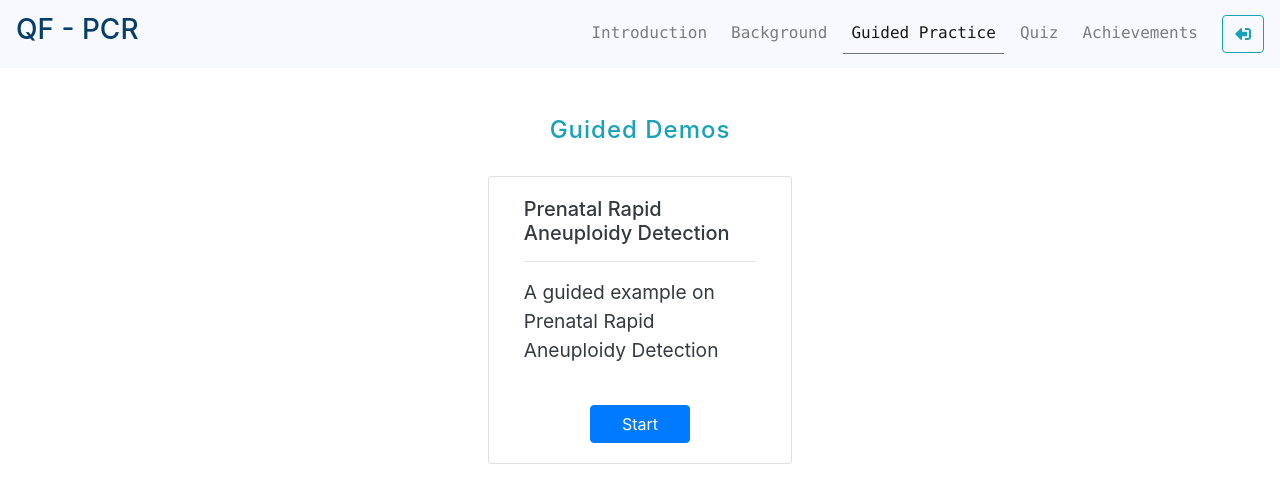
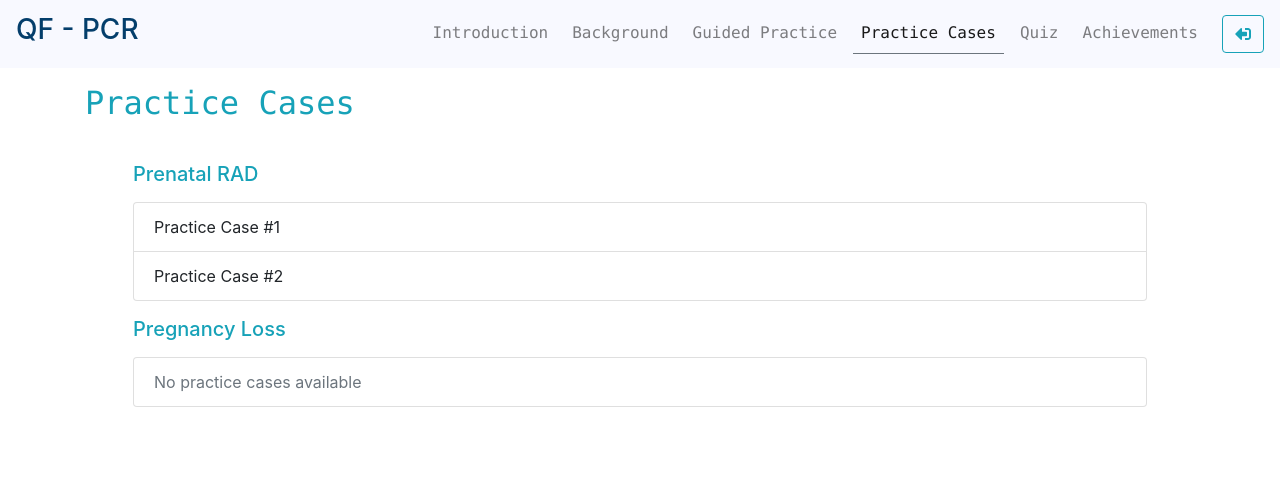
Before and after one commit to sswlei/qf-pcr, a React (Create React App) app: page /#/practice in a window 1280 px wide. Shown: the top 502 px of the page. Built offline with nearby package versions, Linux system fonts and the light colour scheme.

Commit message:
add practice cases page

```diff
--- a/src/Router.js
+++ b/src/Router.js
@@ -13,6 +13,8 @@ import AchievementPage from './pages/AchievementPage';
 import PrenatalRadDemo from './components/GuidedPractice/PrenatalRad/PrenatalRad';
 
 import Quiz1Data from './data/Quiz/Quiz1/questions.json';
+import PracticeCasePage from './pages/PracticeCase/PracticeCasePage';
+import PracticeCaseListPage from './pages/PracticeCase/PracticeCaseListPage';
 
 class Navigate extends Component {
 
@@ -52,17 +54,19 @@ class Navigate extends Component {
                         <Route exact path="/">
                             <Redirect to="/introduction" />
                         </Route>
-                        <Route exact path="/practice" component={GuidedPracticeList}>
+                        <Route exact path="/guidedpractice" component={GuidedPracticeList}>
                         </Route>
-                        <Route exact path="/practice/prenatalrad_complete">
+                        <Route exact path="/guidedpractice/prenatalrad_complete">
                             <CompletedPractice title={"Prenatal Rapid Aneuploidy Detection"}/>
                         </Route>
-                        <Route exact path="/practice/prenatalrad" render={(routeProps) =>
+                        <Route exact path="/guidedpractice/prenatalrad" render={(routeProps) =>
                             <GuidedPracticePage>
                                 <PrenatalRadDemo {...routeProps}></PrenatalRadDemo>
                             </GuidedPracticePage>}>
                         </Route>
                         <Route exact path="/achievements" component={AchievementPage}>
+                        </Route>
+                        <Route exact path="/practice" component={PracticeCaseListPage}>
                         </Route>
                     </Route>
 
--- a/src/components/General/NavBar.js
+++ b/src/components/General/NavBar.js
@@ -25,7 +25,8 @@ class NavBar extends Component {
                     <Nav className="ml-auto text-monospace ">
                         <Nav.Link href="#introduction" className={`${this.props.history.location.pathname === '/introduction' ? "active border-bottom border-secondary" : null} mr-2`}>Introduction</Nav.Link>
                         <Nav.Link href="#background" className={`${this.props.history.location.pathname === '/background' ? "active border-bottom border-secondary" : null} mr-2`}>Background</Nav.Link>
-                        <Nav.Link href="#practice" className={`${this.props.history.location.pathname === '/practice' ? "active border-bottom border-secondary" : null} mr-2`}>Guided Practice</Nav.Link>
+                        <Nav.Link href="#guidedpractice" className={`${this.props.history.location.pathname === '/guidedpractice' ? "active border-bottom border-secondary" : null} mr-2`}>Guided Practice</Nav.Link>
+                        <Nav.Link href="#practice" className={`${this.props.history.location.pathname === '/practice' ? "active border-bottom border-secondary" : null} mr-2`}>Practice Cases</Nav.Link>
                         <Nav.Link href="#quiz" className={`${this.props.history.location.pathname === '/quiz' ? "active border-bottom border-secondary" : null} mr-2`}>Quiz</Nav.Link>
                         <Nav.Link href="#achievements" className={`${this.props.history.location.pathname === '/achievements' ? "active border-bottom border-secondary" : null} mr-2`}>Achievements</Nav.Link>
 
--- a/src/components/GuidedPractice/css/StepBar.css
+++ b/src/components/GuidedPractice/css/StepBar.css
@@ -31,6 +31,14 @@
 .step-arrows{
     height: 70px;
     width: 25%;
+    background: #f8f8f8;
+    position: relative;
+    text-align: center;
+}
+
+.step-arrows-3 .step-arrows{
+    height: 70px;
+    width: 33.33%;
     background: #f8f8f8;
     position: relative;
     text-align: center;
--- a/src/pages/GuidedPractice/GuidedPracticeListPage.js
+++ b/src/pages/GuidedPractice/GuidedPracticeListPage.js
@@ -18,7 +18,7 @@ class GuidedPractice extends Component {
     }
 
     onClick(route){
-        this.props.history.push(`/practice/${route}`);
+        this.props.history.push(`/guidedpractice/${route}`);
     }
 
     render() {
--- a/src/pages/GuidedPractice/GuidedPracticePage.js
+++ b/src/pages/GuidedPractice/GuidedPracticePage.js
@@ -8,6 +8,7 @@ class GuidedPracticePage extends Component{
     render(){
         return (
             <Container className="mt-4">
+                <h2 className="mb-3 text-monospace text-info">Guided Practice</h2>
                 {this.props.children}
             </Container>
         )
--- /dev/null
+++ b/src/pages/PracticeCase/PracticeCaseListPage.js
@@ -0,0 +1,59 @@
+import React, { Component } from 'react';
+import { Container, Card,ListGroup } from 'react-bootstrap';
+
+
+class PracticeCaseListPage extends Component {
+
+    constructor(props) {
+        super(props);
+        this.cases = {"Prenatal RAD":[
+                {
+                    title:"Practice Case #1",
+                    description:"",
+                    route:"practice/prenatalrad/1"
+                },
+                {
+                    title:"Practice Case #2",
+                    description:"",
+                    route:"practice/prenatalrad/2"
+                }
+            ],
+            "Pregnancy Loss":[
+            ]
+        }
+        this.createListGroupItems = this.createListGroupItems.bind(this);
+    }
+    createListGroupItems(key){
+        var list = [];
+        for (var arrayItem of this.cases[key]){
+            list.push(<ListGroup.Item>{arrayItem.title}</ListGroup.Item>)
+        }
+        if (list.length < 1){
+            list.push(<ListGroup.Item className="text-secondary">No practice cases available</ListGroup.Item>)
+        }
+        return list;
+    }
+
+
+    render() {
+        return (
+            <Container>
+                <h2 className='my-3 text-info text-monospace'>Practice Cases</h2>
+                <div className="px-5 py-4">
+                    {Object.keys(this.cases).map((key)=>{
+                        return (
+                            <div>
+                                <h5 className='mb-3 text-info'>{key}</h5>
+                                <ListGroup className="mb-3">
+                                    {this.createListGroupItems(key)}
+                                </ListGroup>
+                            </div>
+                        )
+                    })}
+                </div>
+            </Container>
+        )
+    }
+}
+
+export default PracticeCaseListPage;
--- /dev/null
+++ b/src/pages/PracticeCase/PracticeCasePage.js
@@ -0,0 +1,95 @@
+import React, {Component} from "react";
+import { Col, Nav, Row, Card, Tabs, Tab, Container, Button } from 'react-bootstrap';
+import IdentifyMarkers from "../../components/GuidedPractice/PrenatalRad/IdentifyMarkers";
+import GenotypeTable from "../../components/GuidedPractice/PrenatalRad/GenotypeTable";
+import FinalConclusion from "../../components/GuidedPractice/PrenatalRad/FinalConclusion";
+import '../../components/GuidedPractice/css/StepBar.css';
+
+class PracticeCasePage extends Component{
+    constructor(){
+        super();
+        this.state = {completedSteps:0, currentTab:0};
+        this.handleSelect = this.handleSelect.bind(this);
+        this.onClickNext = this.onClickNext.bind(this);
+        this.getStepColor = this.getStepColor.bind(this);
+        this.isStepCompleted = this.isStepCompleted.bind(this);
+    }
+    handleSelect(tab) {
+        this.setState({currentTab:parseInt(tab)});
+    }
+    onClickNext(){
+        var nextTab = Number.parseInt(this.state.currentTab)+1;
+        var stepsCompleted = Number.parseInt(this.state.completedSteps);
+        if ( stepsCompleted < 3 ){
+            stepsCompleted++;
+        }
+        if ( nextTab <= 3 ){
+            window.scrollTo(0, 0);
+            this.setState({ currentTab:nextTab, completedSteps:stepsCompleted });
+        }
+    }
+    getStepColor(tab){
+        if ( tab===this.state.currentTab ){
+            return "current-step";
+        }
+        else if (tab<this.state.currentTab){
+            return "completed-step"
+        }
+        return "";
+    }
+
+    isStepCompleted(step){
+        if ( step <= this.state.completedSteps ){
+            return true;
+        }
+        return false;
+    }
+
+    render(){
+        return (
+            <Container className="mt-4">
+                <h2 className="mb-3 text-monospace text-info">Practice Case #1</h2>
+                <Tab.Container onSelect={this.handleSelect} activeKey={this.state.currentTab}>
+                    <Row>
+                        <Col sm={12}>
+                            <Nav className="step-arrows-3">
+                                <Nav.Item className={`step-arrows ${this.getStepColor(0)}`}>
+                                    <Nav.Link disabled={!this.isStepCompleted(0)}  eventKey={0}><strong>Part 1</strong> <br></br> Identify Markers</Nav.Link>
+                                </Nav.Item>
+                                <Nav.Item className={`step-arrows ${this.getStepColor(1)}`} >
+                                    <Nav.Link disabled={!this.isStepCompleted(1)} eventKey={1}><strong>Part 2</strong> <br></br> Genotype Table</Nav.Link>
+                                </Nav.Item>
+                                <Nav.Item className={`step-arrows ${this.getStepColor(2)}`}>
+                                    <Nav.Link disabled={!this.isStepCompleted(2)}  eventKey={2}><strong>Part 3</strong> <br></br> Final Conclusion</Nav.Link>
+                                </Nav.Item>
+                            </Nav>
+                        </Col>
+                    </Row>
+                    <Row>
+                        <Col sm={12}>
+                        <Tab.Content>
+                            <Tab.Pane eventKey={0}>
+                                <Card className="px-5 py-5 mb-5">
+                                    <IdentifyMarkers onClickNext={this.onClickNext}></IdentifyMarkers>
+                                </Card>
+                            </Tab.Pane>
+                            <Tab.Pane eventKey={1}>
+                                <Card className="px-5 py-5 mb-5">
+                                    <GenotypeTable onClickNext={this.onClickNext}></GenotypeTable>
+                                </Card>
+                            </Tab.Pane>
+                            <Tab.Pane eventKey={2}>
+                                <Card className="px-5 py-5 mb-5">
+                                    <FinalConclusion history={this.props.history}></FinalConclusion>
+                                </Card>
+                            </Tab.Pane>
+                        </Tab.Content>
+                        </Col>
+                    </Row>
+                </Tab.Container>
+            </Container>
+
+        )
+    }
+}
+export default PracticeCasePage;
```
Also changed, not shown: src/components/GuidedPractice/PrenatalRad/IdentifyMarkers.js (+12 -3 lines).
